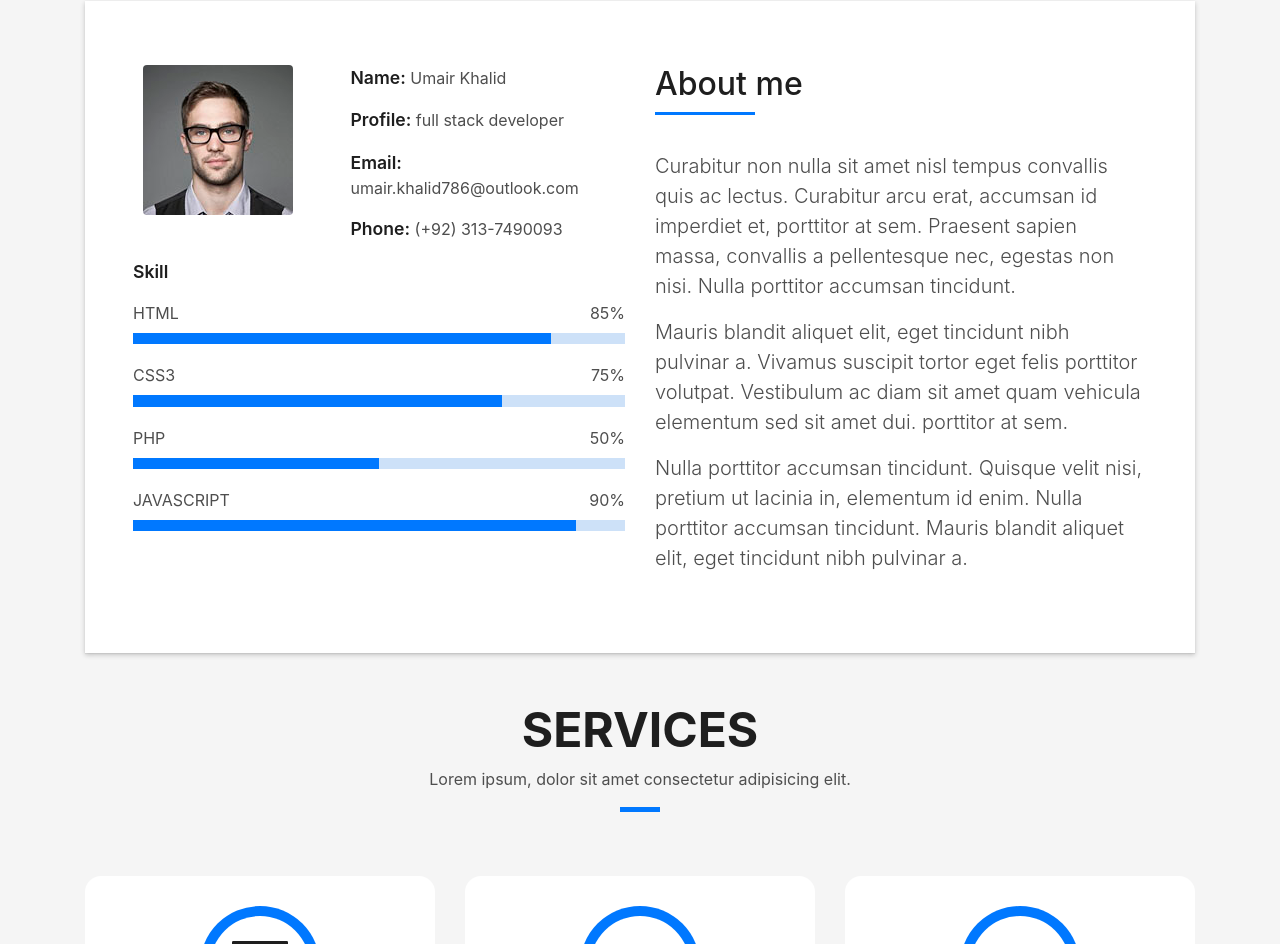
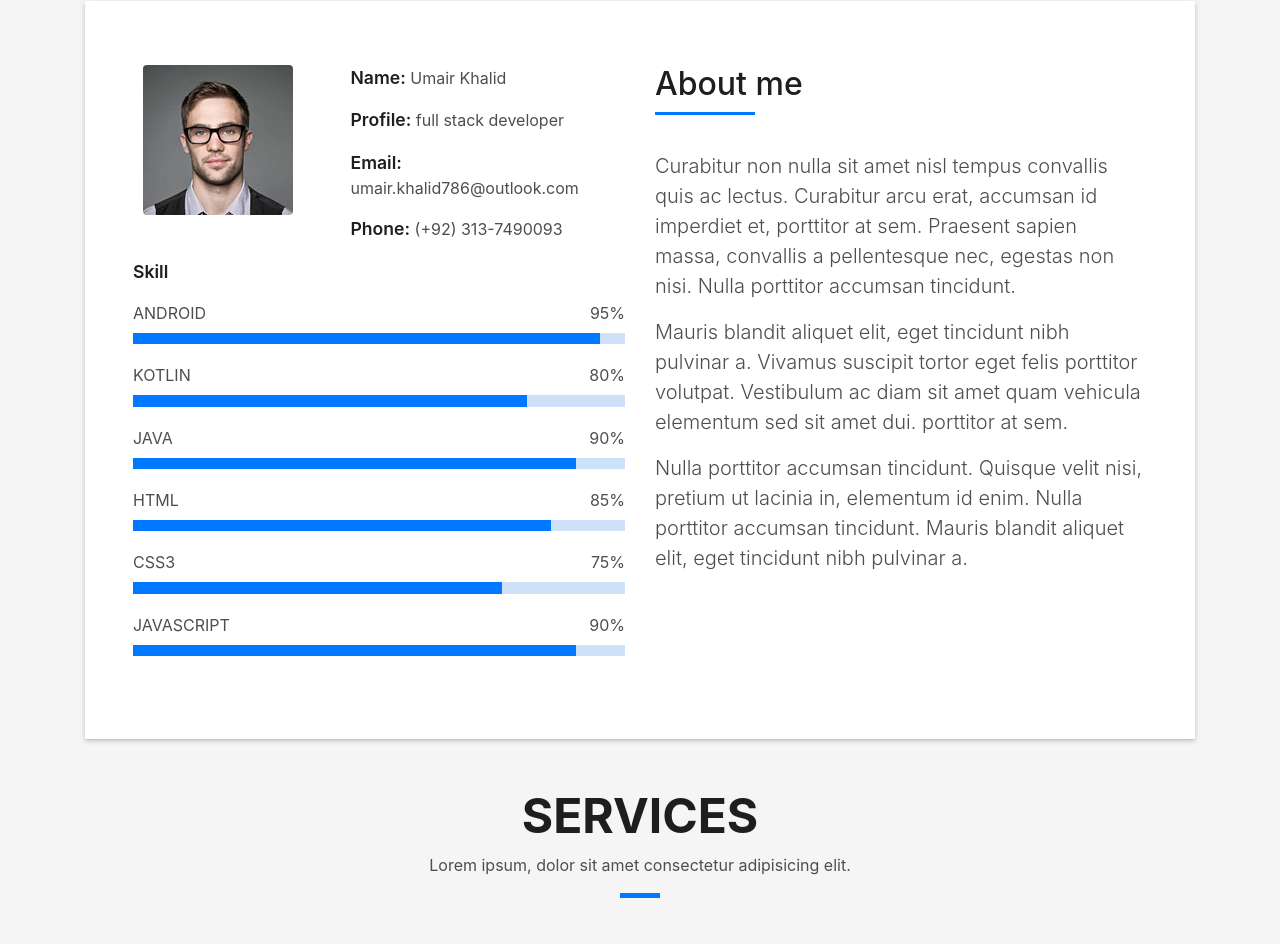
Before and after one commit to UmairKhalid786/UmairKhalid786.github.io, a plain HTML site: page index.html in a window 1280 px wide. Shown: the part 863-1807 px from the top of the page. Drawn offline with Linux system fonts and the light colour scheme; files whose address does not match are found by name.

Commit message:
Index page

```diff
--- a/index.html
+++ b/index.html
@@ -31,7 +31,7 @@
   <!--/ Nav Star /-->
   <nav class="navbar navbar-b navbar-trans navbar-expand-md fixed-top" id="mainNav">
     <div class="container">
-      <a class="navbar-brand js-scroll" href="#page-top">DevFolio</a>
+      <a class="navbar-brand js-scroll" href="#page-top">Umair Khalid</a>
       <button class="navbar-toggler collapsed" type="button" data-toggle="collapse" data-target="#navbarDefault"
         aria-controls="navbarDefault" aria-expanded="false" aria-label="Toggle navigation">
         <span></span>
@@ -72,7 +72,7 @@
         <div class="container">
           <!--<p class="display-6 color-d">Hello, world!</p>-->
           <h1 class="intro-title mb-4">I am Umair Ali Khalid</h1>
-          <p class="intro-subtitle"><span class="text-slider-items">Frontend Developer, Android Developer</span><strong class="text-slider"></strong></p>
+          <p class="intro-subtitle"><span class="text-slider-items">Full Stack Developer, Android Developer</span><strong class="text-slider"></strong></p>
           <!-- <p class="pt-3"><a class="btn btn-primary btn js-scroll px-4" href="#about" role="button">Learn More</a></p> -->
         </div>
       </div>
@@ -104,21 +104,37 @@
                 </div>
                 <div class="skill-mf">
                   <p class="title-s">Skill</p>
+
+                  <span>ANDROID</span> <span class="pull-right">95%</span>
+                  <div class="progress">
+                    <div class="progress-bar" role="progressbar" style="width: 95%" aria-valuenow="95" aria-valuemin="0"
+                      aria-valuemax="100"></div>
+                  </div>
+
+                  <span>KOTLIN</span> <span class="pull-right">80%</span>
+                  <div class="progress">
+                    <div class="progress-bar" role="progressbar" style="width: 80%" aria-valuenow="80" aria-valuemin="0"
+                      aria-valuemax="100"></div>
+                  </div>
+
+                  <span>JAVA</span> <span class="pull-right">90%</span>
+                  <div class="progress">
+                    <div class="progress-bar" role="progressbar" style="width: 90%" aria-valuenow="90" aria-valuemin="0"
+                      aria-valuemax="100"></div>
+                  </div>
+
                   <span>HTML</span> <span class="pull-right">85%</span>
                   <div class="progress">
                     <div class="progress-bar" role="progressbar" style="width: 85%;" aria-valuenow="85" aria-valuemin="0"
                       aria-valuemax="100"></div>
                   </div>
+
                   <span>CSS3</span> <span class="pull-right">75%</span>
                   <div class="progress">
                     <div class="progress-bar" role="progressbar" style="width: 75%" aria-valuenow="75" aria-valuemin="0"
                       aria-valuemax="100"></div>
                   </div>
-                  <span>PHP</span> <span class="pull-right">50%</span>
-                  <div class="progress">
-                    <div class="progress-bar" role="progressbar" style="width: 50%" aria-valuenow="50" aria-valuemin="0"
-                      aria-valuemax="100"></div>
-                  </div>
+
                   <span>JAVASCRIPT</span> <span class="pull-right">90%</span>
                   <div class="progress">
                     <div class="progress-bar" role="progressbar" style="width: 90%" aria-valuenow="90" aria-valuemin="0"
```
